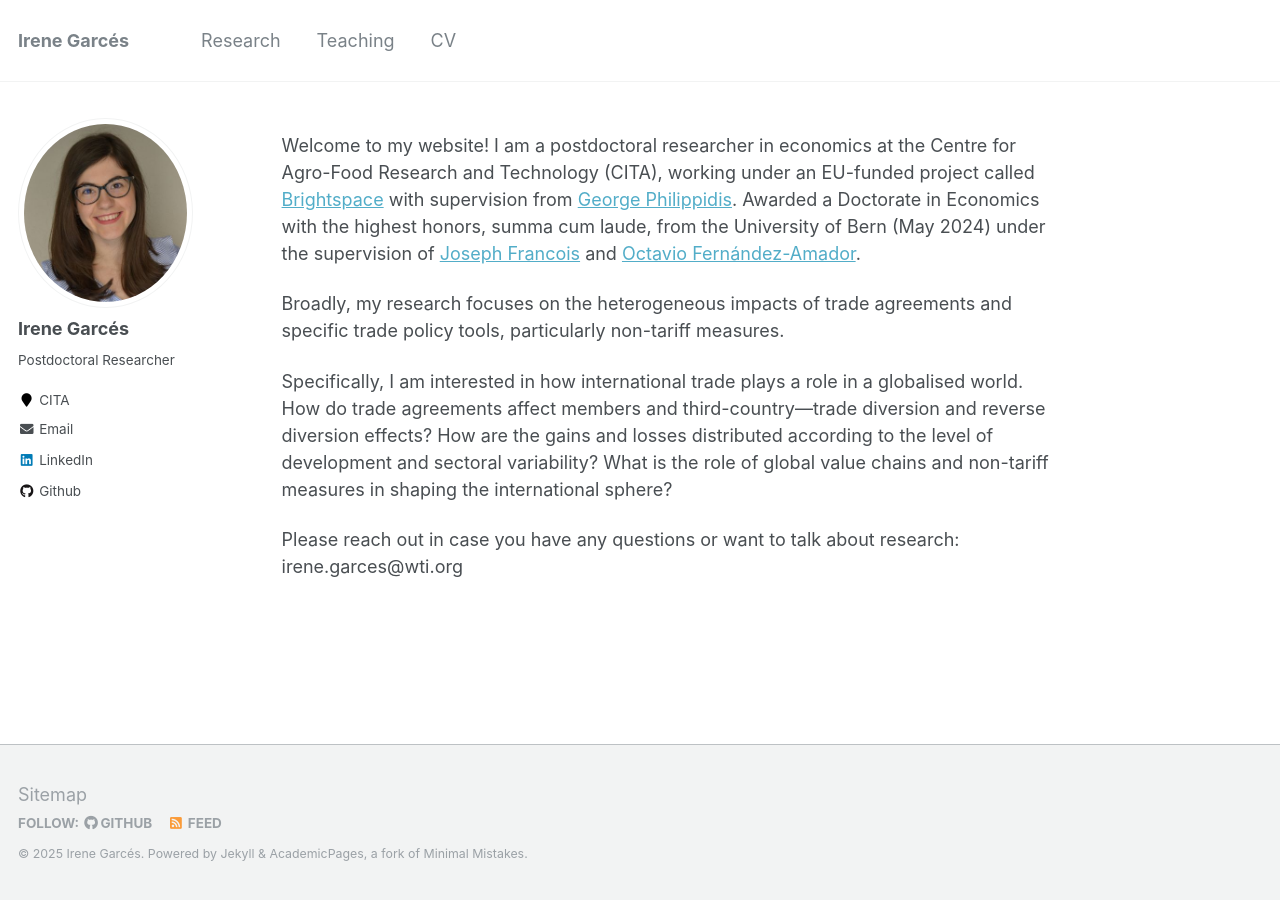
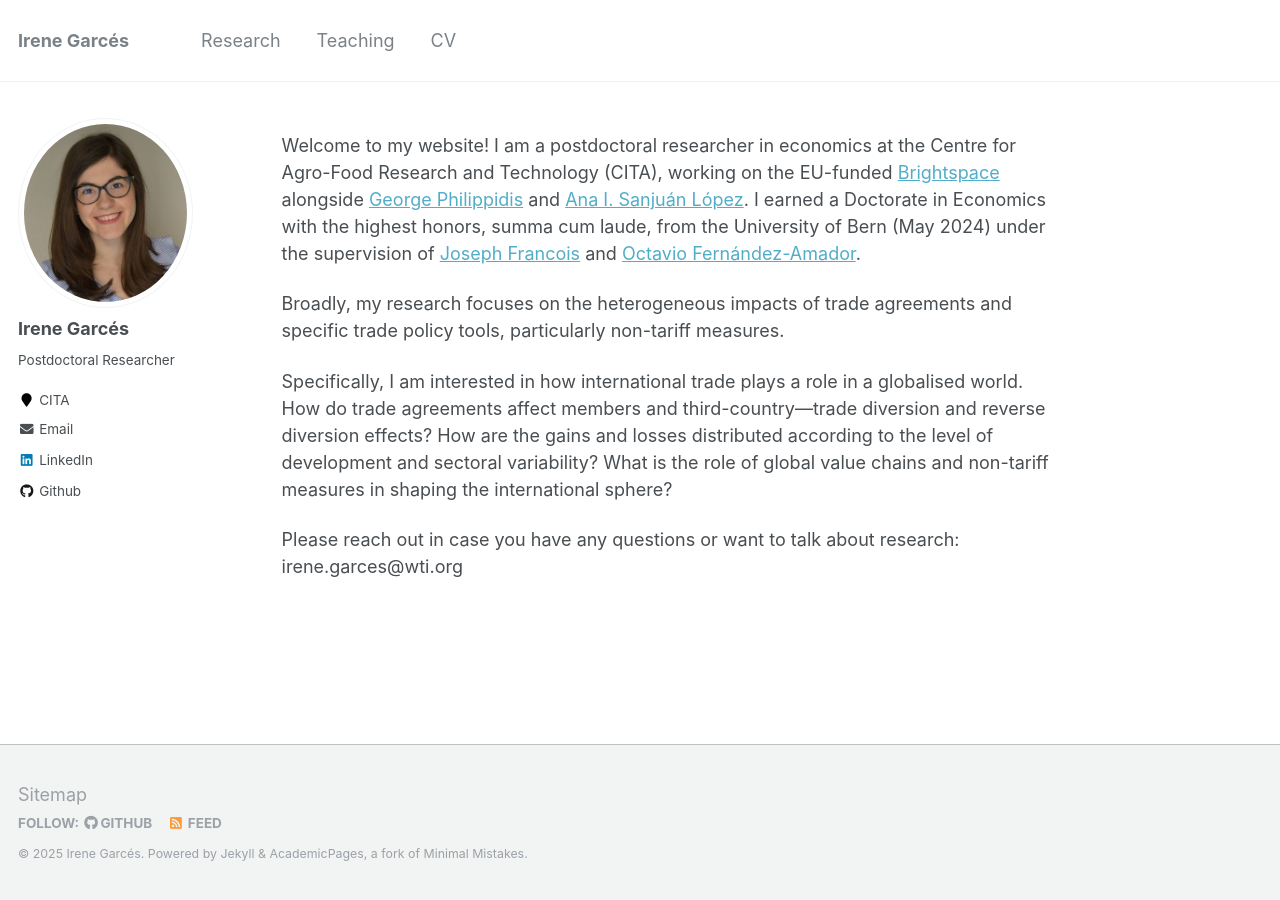
Before and after one commit to IreneGarces/irenegarces.github.io, a Jekyll site: the page built from _pages/about.md, in a window 1280 px wide. Built offline with Jekyll 4.4.1, drawn with Linux system fonts in a browser that asks for light colours.

Commit message:
Update about.md

```diff
--- a/_pages/about.md
+++ b/_pages/about.md
@@ -8,7 +8,7 @@ redirect_from:
   - /about.html
 ---
 
-Welcome to my website! I am a postdoctoral researcher in economics at the Centre for Agro-Food Research and Technology (CITA), working under an EU-funded project called [Brightspace](https://brightspace-project.eu/) with supervision from [George Philippidis](https://www.araid.es/es/users/gphilippidis). Awarded a Doctorate in Economics with the highest honors, summa cum laude, from the University of Bern (May 2024) under the supervision of [Joseph Francois](https://www.wti.org/institute/people/432/francois-joseph/) and [Octavio Fernández-Amador](https://www.wti.org/institute/people/429/fernandez-amador-octavio/).
+Welcome to my website! I am a postdoctoral researcher in economics at the Centre for Agro-Food Research and Technology (CITA), working on the EU-funded [Brightspace](https://brightspace-project.eu/) alongside [George Philippidis](https://www.araid.es/es/users/gphilippidis) and [Ana I. Sanjuán López](https://cita-aragon.es/personal/ana-isabel-sanjuan-lopez/). I earned a Doctorate in Economics with the highest honors, summa cum laude, from the University of Bern (May 2024) under the supervision of [Joseph Francois](https://www.wti.org/institute/people/432/francois-joseph/) and [Octavio Fernández-Amador](https://www.wti.org/institute/people/429/fernandez-amador-octavio/).
 
 Broadly, my research focuses on the heterogeneous impacts of trade agreements and specific trade policy tools, particularly non-tariff measures.
 
```
